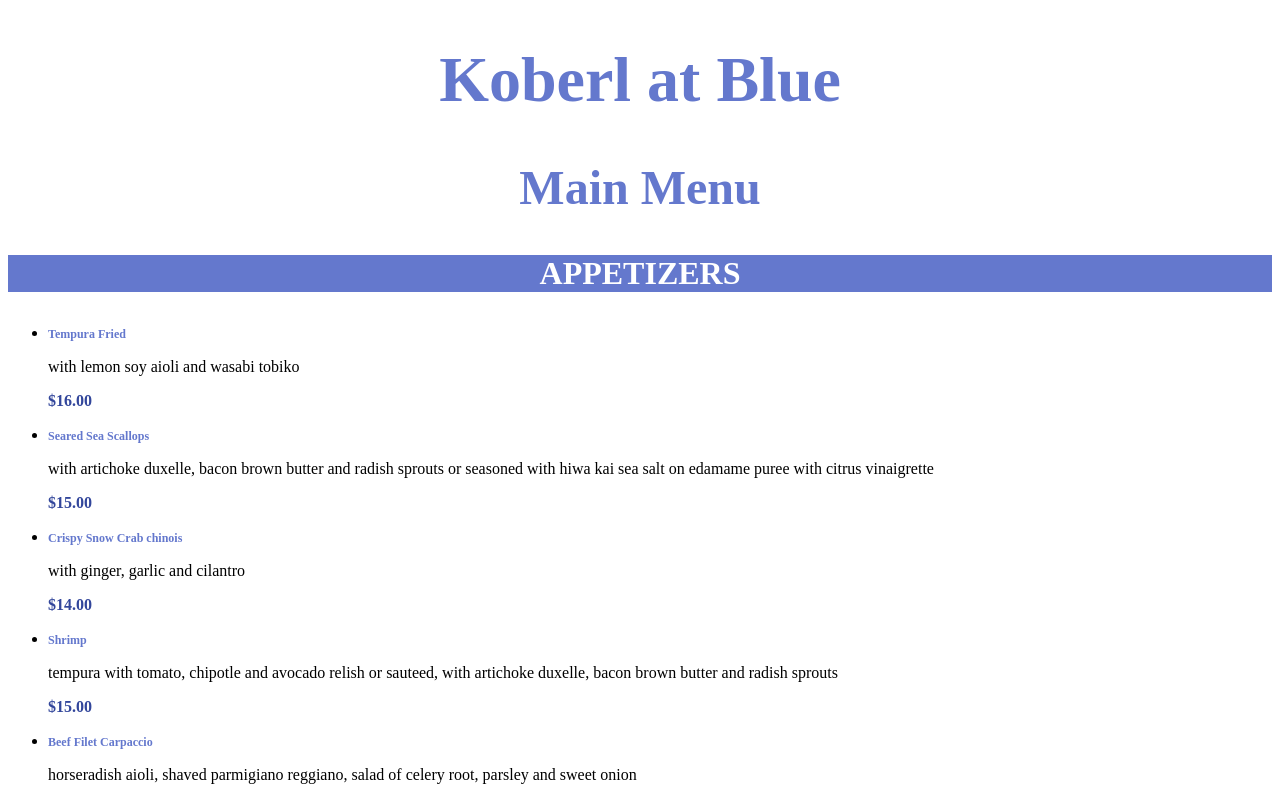
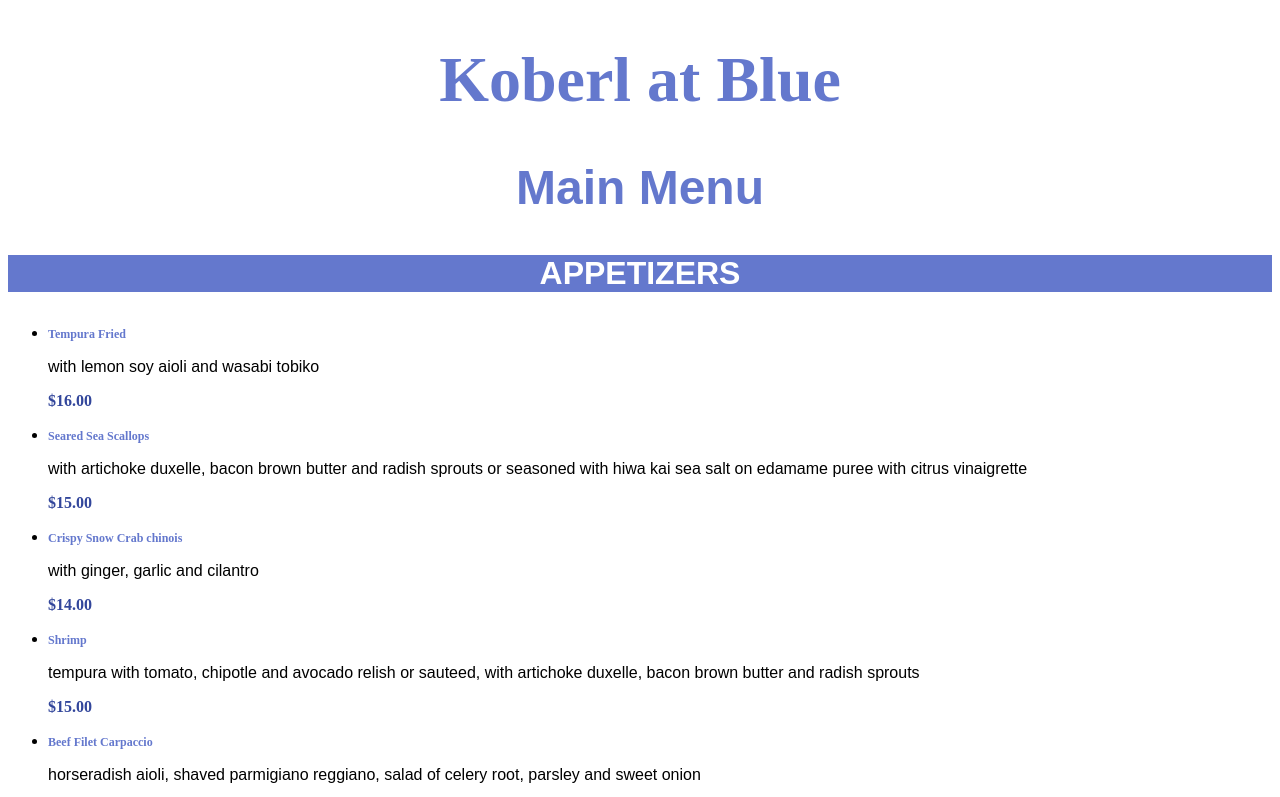
Before and after one commit to helenkang522/helenkang522.github.io, a plain HTML site: page grc338/restaurantmenucss/index.html in a window 1280 px wide. Shown: the top 797 px of the page. Drawn offline with Linux system fonts and the light colour scheme.

Commit message:
Update style.css

```diff
--- a/grc338/restaurantmenucss/style.css
+++ b/grc338/restaurantmenucss/style.css
@@ -8,7 +8,7 @@
 
 h2{
     color:rgb(100, 120, 205);
-    font-family: san-serif;
+    font-family: sans-serif;
     font-size:3em;
     text-align: center;
 }
@@ -16,7 +16,7 @@
 h3{
     background-color:rgb(100, 120, 205);
     color:rgb(255,255,255);
-    font-family: san-serif;
+    font-family: sans-serif;
     font-size:2em;
     text-transform:uppercase;
     text-align: center;
@@ -33,5 +33,5 @@
 }
 
 .description{
-    font-family: san-serif;
+    font-family: sans-serif;
 }
```
